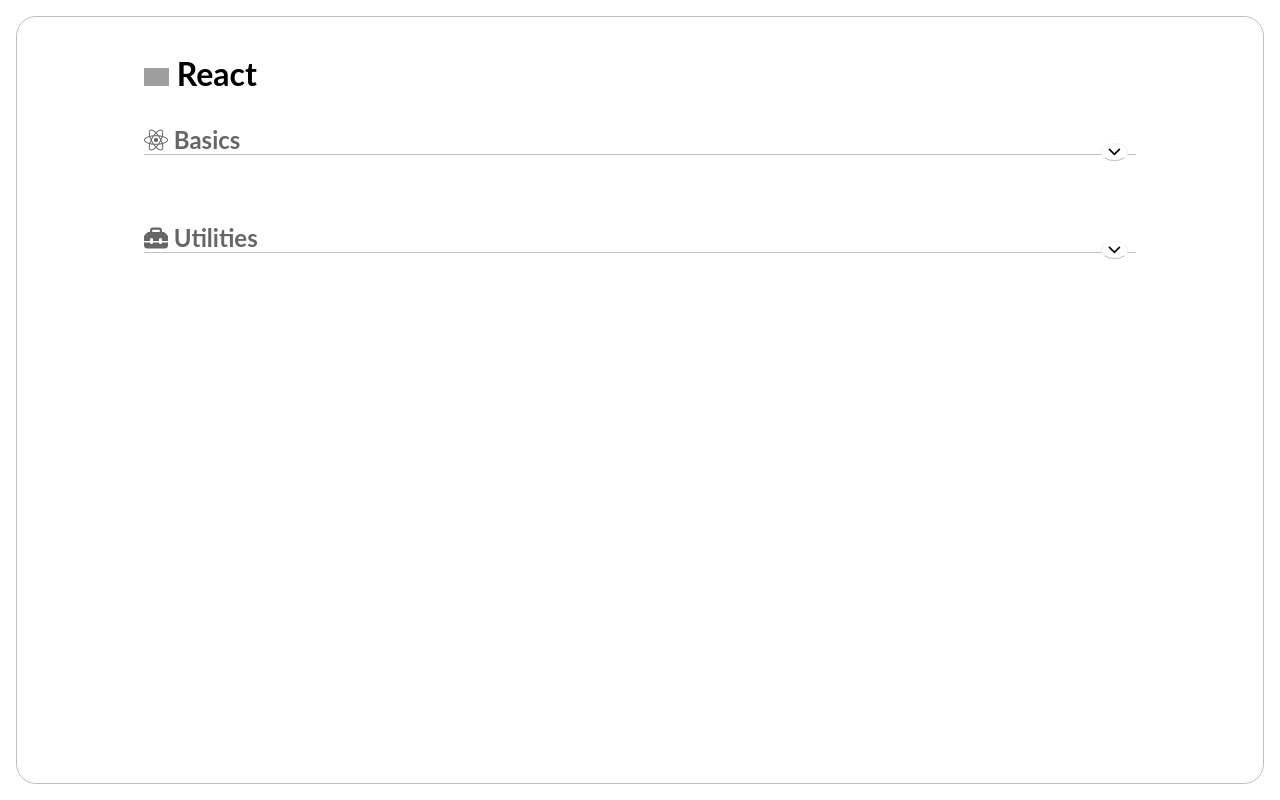
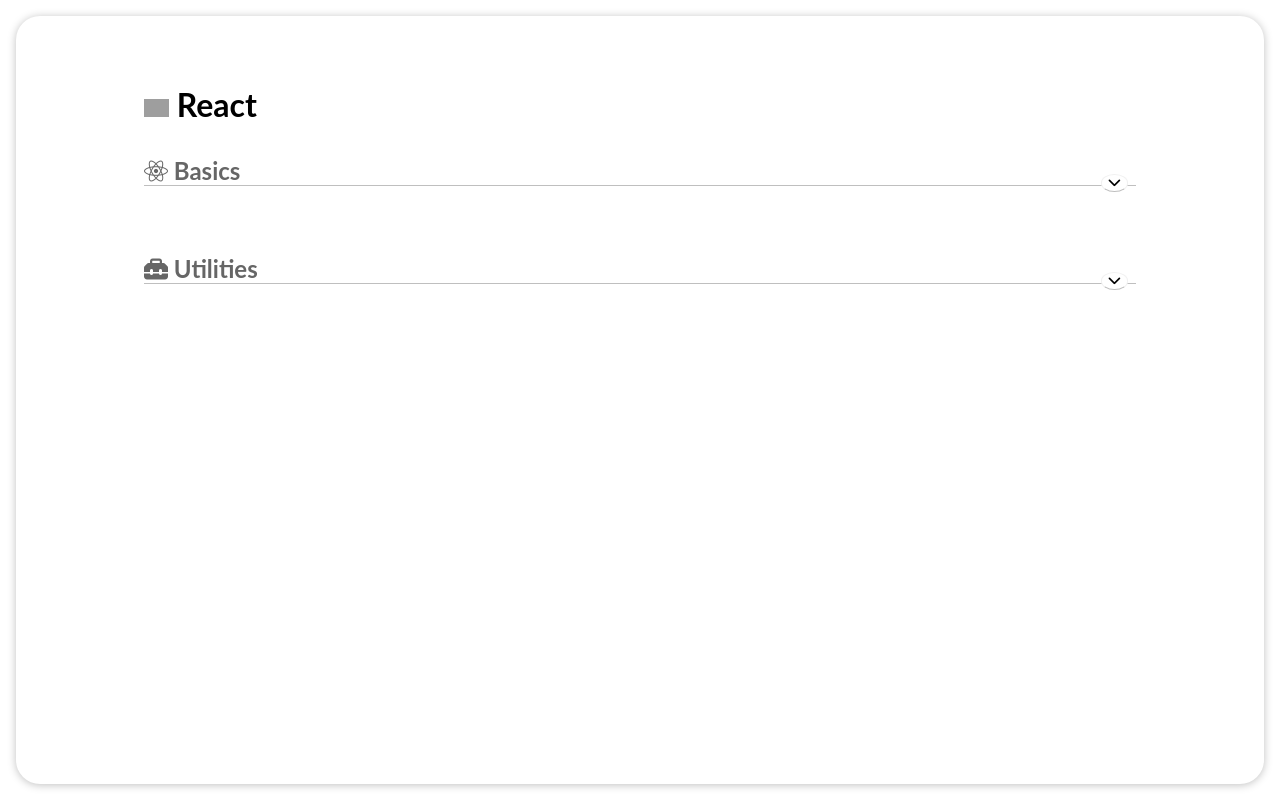
Before and after one commit to mkonemo/react-basics, a React (Create React App) app: page / in a window 1280 px wide. Built offline with nearby package versions, Linux system fonts and the light colour scheme; grey boxes are pictures that could not be loaded.

Commit message:
1 file modified

```diff
--- a/src/style.css
+++ b/src/style.css
@@ -1,8 +1,9 @@
 :root {
   --heading-color: #666;
-  border: 1px rgba(0, 0, 0, 0.25) solid;
-  border-radius: 20px;
-  margin: 1em;
+  border-radius: 1.5rem;
+  box-shadow: 0 1px 8px rgba(0, 0, 0, 0.25);
+  margin: 1rem;
+  padding: 2rem 0 3rem 0;
 }
 
 body {
```
